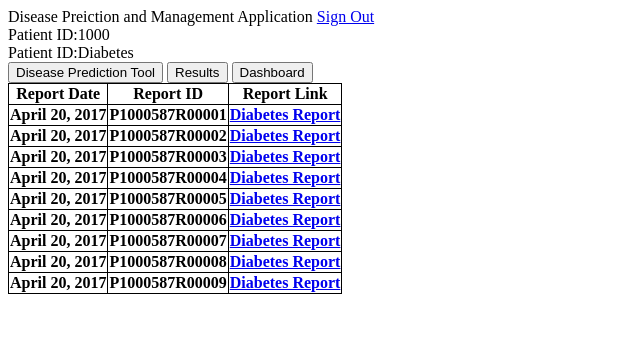
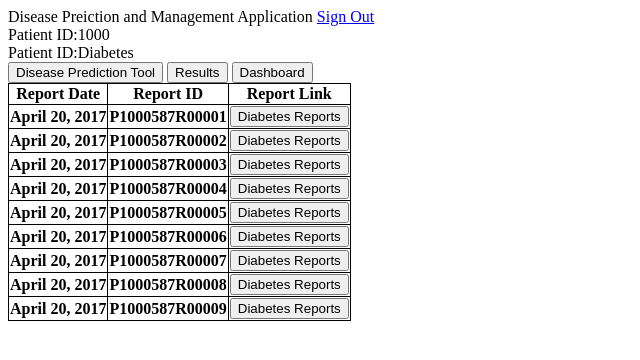
Before and after one commit to qlin1/capstone, a Django app: template capstone/capstoneapp/templates/d_dashboard.html in a window 1280 px wide. Shown: the top 360 px of the page, without its empty margins (0-640 px from the left). Run offline with Django 3.2, Linux system fonts and the light colour scheme; data comes from the database, SQL or seed files in the repository; both versions use the stored data as it was after the commit; tables that the repository leaves empty hold one stand-in row (values such as "Sample post"); the template is opened without the code that fills it: values that come from a table or form of the project are taken from there, most other values are stand-ins (such as "Sample title", 1, 10 or a date in 2020); lists and menus that the app fills with data are empty.

Commit message:
Optimized the comment function

```diff
--- a/capstone/capstoneapp/templates/d_dashboard.html
+++ b/capstone/capstoneapp/templates/d_dashboard.html
@@ -56,7 +56,11 @@
 
                 </th>
                 <th>
-                    <a href="comment">Diabetes Report</a>
+                    <!--<a href="comment">Diabetes Report</a>-->
+                    <form action="{% url 'final_result' patient_id%}" method="post">
+                        <button>Diabetes Reports</button>
+                        {% csrf_token %}
+                    </form>
                     {% empty %}
 
                 </th>
```
Also changed, not shown: capstone/capstoneapp/views.py (+6 -10 lines), capstone/db.sqlite3.
